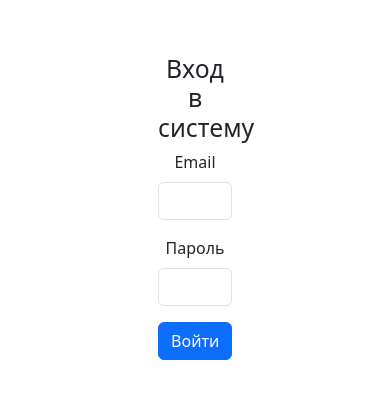
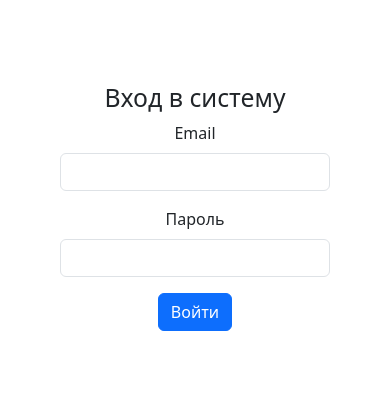
Before and after one commit to Sheme1/TulipAdmin, a React (Vite) app in the folder tulipa-admin/: page /login in a window 390 px wide. Shown: the part 239-638 px from the top of the page. Built offline with nearby package versions, Linux system fonts and the light colour scheme; no server answers.

Commit message:
realese mobile view

```diff
--- a/tulipa-admin/src/App.css
+++ b/tulipa-admin/src/App.css
@@ -10,6 +10,7 @@
   width: 80%;
   max-width: 1280px;
   margin: 0 auto;
+  overflow-x: auto;  /* Добавлено для горизонтальной прокрутки, если контент шире контейнера */
 }
 
 /* Новый класс для страницы входа: ширина 30% от экрана, с максимальной шириной для корректного отображения */
@@ -73,3 +74,26 @@ body {
 .read-the-docs {
   color: #888;
 }
+
+/* --- Адаптивные стили для мобильных устройств --- */
+@media (max-width: 576px) {
+  /* 1. Увеличиваем ширину окна входа для более комфортного отображения на маленьких экранах */
+  .login-window {
+    width: 90% !important;  /* Меняем ширину на 90% экрана */
+    max-width: none;         /* Снимаем ограничение по максимальной ширине */
+  }
+
+  /* 2. Корректируем отображение основного контента */
+  .working-window {
+    width: 95%;              /* Используем почти полную ширину экрана */
+    padding: 0 1rem;         /* Добавляем боковые отступы для комфорта */
+  }
+
+  /* 3. Делаем таблицы прокручиваемыми, чтобы избежать выхода за пределы экрана */
+  .working-window table {
+    display: block;          /* Позволяет таблице адаптироваться к узкому экрану */
+    width: 100%;
+    overflow-x: auto;        /* Добавляем горизонтальную прокрутку */
+    -webkit-overflow-scrolling: touch; /* Плавная прокрутка на iOS устройствах */
+  }
+}
```
